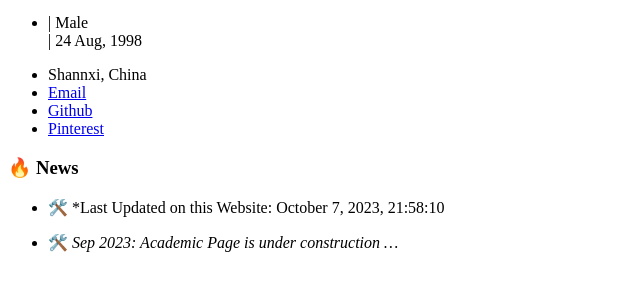
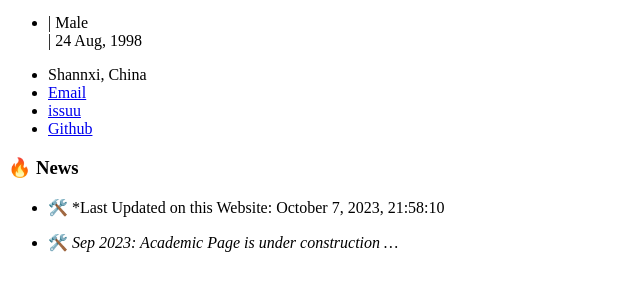
Before and after one commit to sixiong-wang/academic-page, a Jekyll site: the page built from _pages/includes/news.md, in a window 1280 px wide. Shown: the part 585-876 px from the top of the page, without its empty margins (0-640 px from the left). Built offline with Jekyll 4.4.1, drawn with Linux system fonts in a browser that asks for light colours; our own code applies the rules of GitHub Pages for plain Markdown files; comment, search, counter and statistics services are not loaded.

Commit message:
给sidebar增加issuu./sixiong.wang

```diff
--- a/_config.yml
+++ b/_config.yml
@@ -50,14 +50,14 @@ author:
   lastfm           :
   linkedin         :
   orcid            :
-  pinterest        : "https://issuu.com/sixiong.wang"
+  pinterest        :
   soundcloud       :
   stackoverflow    :
   steam            :
   tumblr           :
   twitter          :
   vine             :
-  weibo            :
+  issuu            : "https://issuu.com/sixiong.wang"
   xing             :
   youtube          :
   wikipedia        :
--- a/_includes/author-profile.html
+++ b/_includes/author-profile.html
@@ -60,6 +60,9 @@
       {% endif %}
       {% if author.tumblr %}
         <li><a href="https://{{ author.tumblr }}.tumblr.com"><i class="fab fa-fw fa-tumblr-square" aria-hidden="true"></i> Tumblr</a></li>
+      {% endif %}
+      {% if author.issuu %}
+        <li><a href="https://{{ author.issuu }}.issuu.com"><i class="fab fa-fw fa-issuu-square" aria-hidden="true"></i> issuu</a></li>
       {% endif %}
       {% if author.bitbucket %}
         <li><a href="https://bitbucket.org/{{ author.bitbucket }}"><i class="fab fa-fw fa-bitbucket" aria-hidden="true"></i> Bitbucket</a></li>
```
